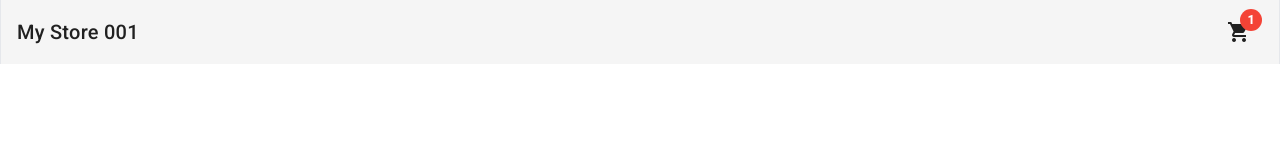
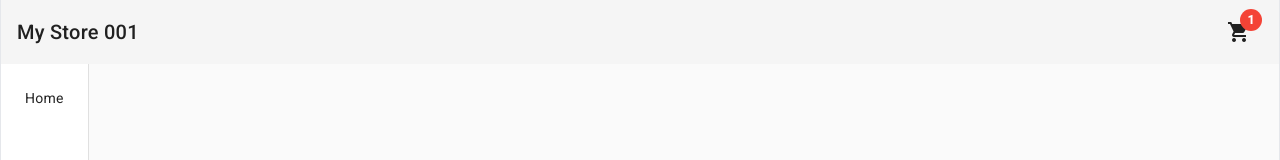
Before and after one commit to CodeAadarsh/Angular-Store, an Angular app: page /home in a window 1280 px wide. Shown: the top 160 px of the page. Built offline with nearby package versions, Linux system fonts and the light colour scheme.

Commit message:
hompage changes 2

```diff
--- a/src/app/pages/home/home.component.html
+++ b/src/app/pages/home/home.component.html
@@ -1,3 +1,9 @@
-<mat-drawer-container>
+<mat-drawer-container
+[autosize]="true"
+class="min-h-full max-w-7xl mx-auto border-x">
+    <mat-drawer mode="side" opened class="p-6">
+        <div>Home</div>
+
+    </mat-drawer>
 
 </mat-drawer-container>
```
